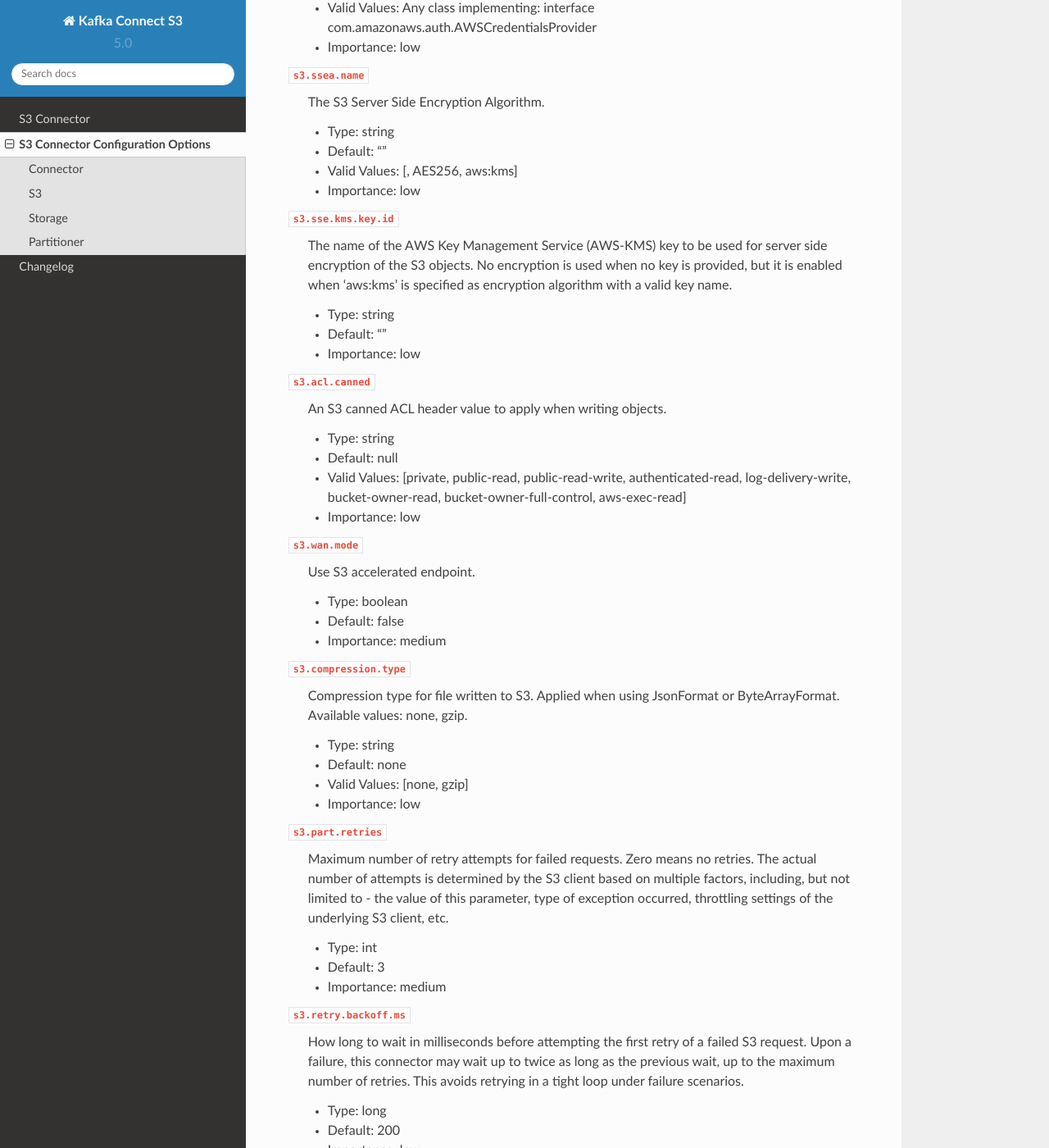
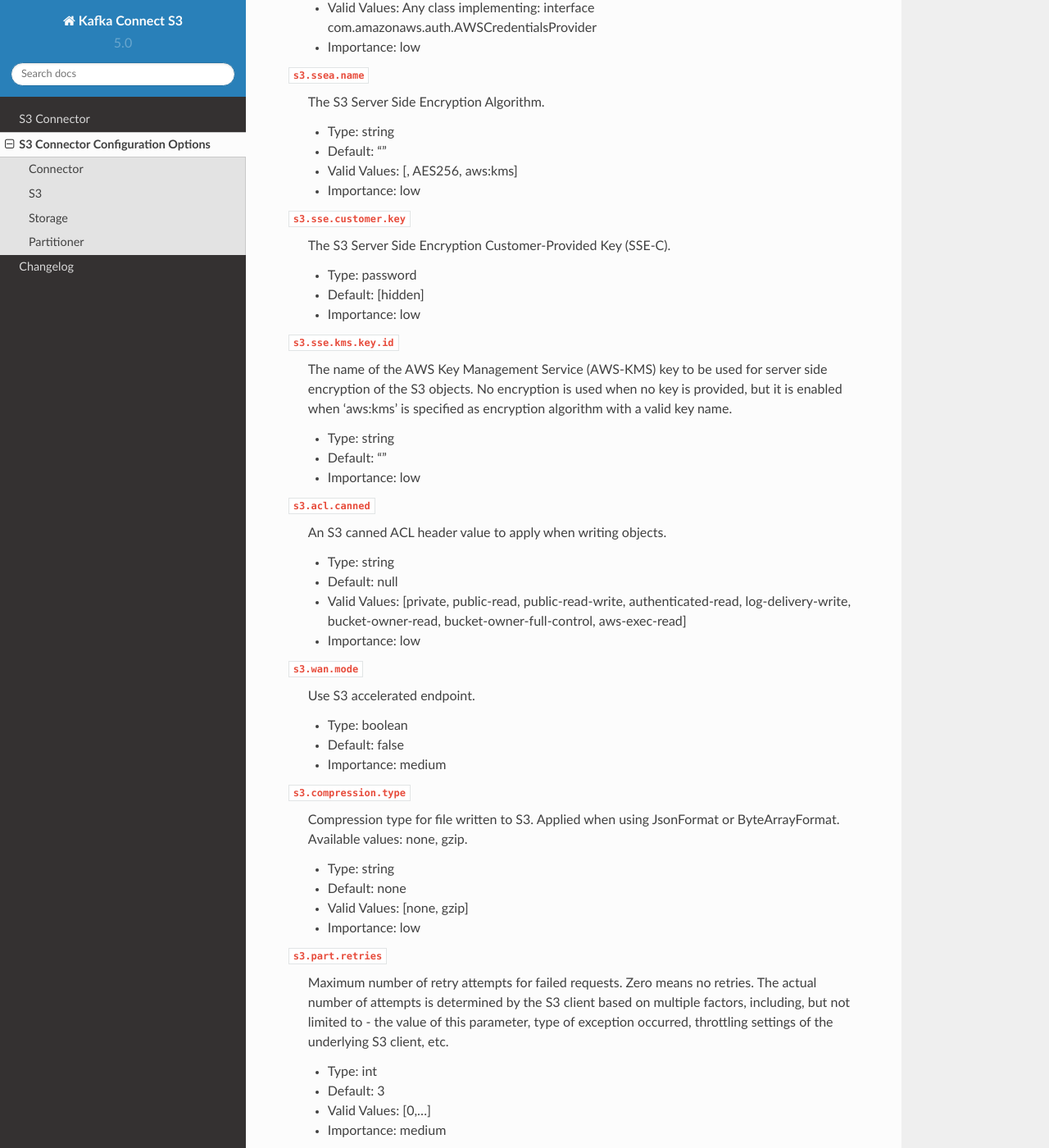
Before and after one commit to confluentinc/kafka-connect-storage-cloud, a Sphinx documentation site: the page built from kafka-connect-s3/docs/configuration_options.rst, in a window 1280 px wide and 1400 px high, scrolled down 2748 px. Shown: the whole window at 82% size. Built offline with Sphinx 7.4.7 and the Read the Docs theme 2.0.0, drawn with Linux system fonts in a browser that asks for light colours.

Commit message:
MINOR: Update config options to include SSE-C

```diff
--- a/kafka-connect-s3/docs/configuration_options.rst
+++ b/kafka-connect-s3/docs/configuration_options.rst
@@ -117,6 +117,13 @@ S3
   * Valid Values: [, AES256, aws:kms]
   * Importance: low
 
+``s3.sse.customer.key``
+  The S3 Server Side Encryption Customer-Provided Key (SSE-C).
+
+  * Type: password
+  * Default: [hidden]
+  * Importance: low
+
 ``s3.sse.kms.key.id``
   The name of the AWS Key Management Service (AWS-KMS) key to be used for server side encryption of the S3 objects. No encryption is used when no key is provided, but it is enabled when 'aws:kms' is specified as encryption algorithm with a valid key name.
 
@@ -155,6 +162,7 @@ S3
 
   * Type: int
   * Default: 3
+  * Valid Values: [0,...]
   * Importance: medium
 
 ``s3.retry.backoff.ms``
@@ -162,6 +170,7 @@ S3
 
   * Type: long
   * Default: 200
+  * Valid Values: [0,...]
   * Importance: low
 
 ``format.bytearray.extension``
```
